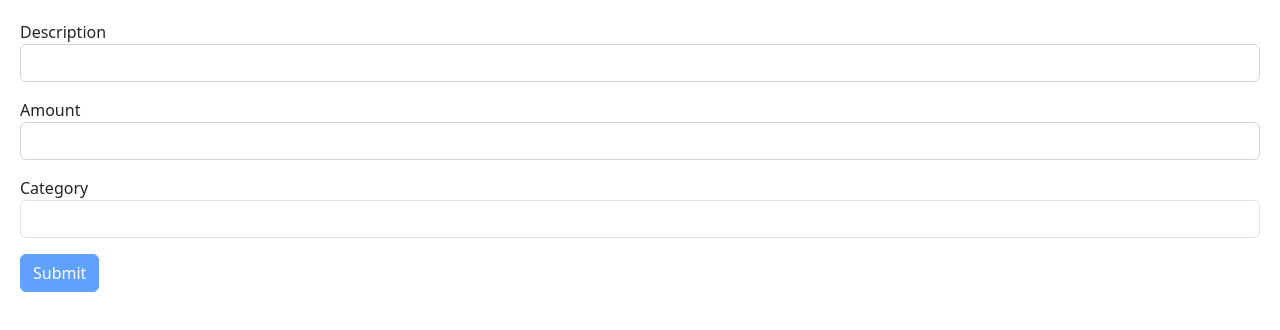
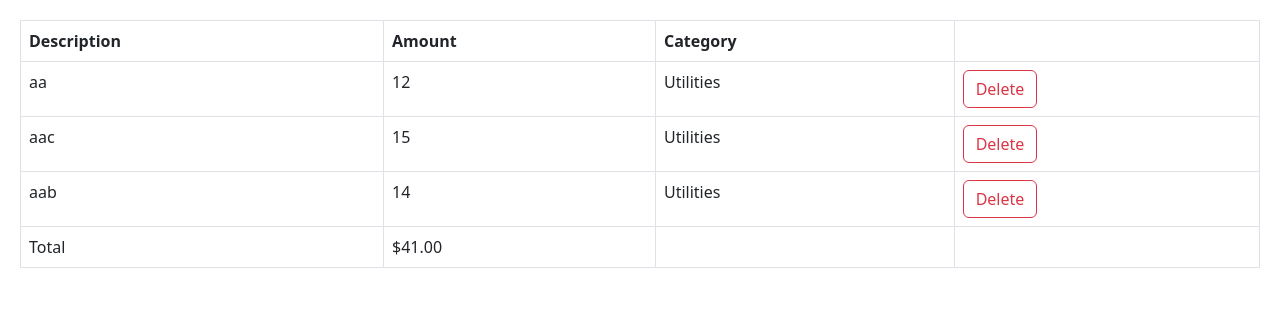
Before and after one commit to Amumug/mosh-react-app, a React (Vite) app: page / in a window 1280 px wide. Shown: the top 330 px of the page. Built offline with nearby package versions, Linux system fonts and the light colour scheme.

Commit message:
React App

```diff
--- a/src/App.tsx
+++ b/src/App.tsx
@@ -1,12 +1,19 @@
-import Form from "./components/Form";
-import NewForm from "./components/TableResult";
-
+import { useState } from "react";
+import ExpenseList from "./components/expense-tracker/components/ExpenseList";
 
 function App() {
+  const [expenses, setExpenses] = useState([
+    { id: 1, description: "aa", amount: 12, category: "Utilities" },
+    { id: 3, description: "aac", amount: 15, category: "Utilities" },
+    { id: 2, description: "aab", amount: 14, category: "Utilities" },
+
+  ]);
   return (
     <div>
-      <Form></Form>
-      {/* <NewForm></NewForm> */}
+      <ExpenseList
+        expenses={expenses}
+        onDelete={(id) => setExpenses(expenses.filter((e) => e.id !== id))}
+      />
     </div>
   );
 }
--- a/src/components/expense-tracker/components/ExpenseList.tsx
+++ b/src/components/expense-tracker/components/ExpenseList.tsx
@@ -1,9 +1,57 @@
-import React from 'react'
+import React from "react";
 
-const ExpenseList = () => {
-  return (
-    <div>ExpenseList</div>
-  )
+interface Expense {
+  id: number;
+  description: string;
+  amount: number;
+  category: string;
 }
 
-export default ExpenseList
+interface Props {
+  expenses: Expense[];
+  onDelete: (id: number) => void;
+}
+
+const ExpenseList = ({ expenses, onDelete }: Props) => {
+  return (
+    <table className="table table-bordered">
+      <thead>
+        <tr>
+          <th>Description</th>
+          <th>Amount</th>
+          <th>Category</th>
+          <th></th>
+        </tr>
+      </thead>
+      <tbody>
+        {expenses.map((expense) =>
+          <tr key={expense.id}>
+            <td>{expense.description}</td>
+            <td>{expense.amount}</td>
+            <td>{expense.category}</td>
+            <td>
+              <button
+                className="btn btn-outline-danger"
+                onClick={() => onDelete(expense.id)}
+              >
+                Delete
+              </button>
+            </td>
+          </tr>
+        )}
+      </tbody>
+      <tfoot>
+        <tr>
+          <td>Total</td>
+          <td>
+            ${expenses.reduce((acc, expense) => expense.amount + acc, 0).toFixed(2)}
+          </td>
+          <td></td>
+          <td></td>
+        </tr>
+      </tfoot>
+    </table>
+  );
+};
+
+export default ExpenseList;
```
